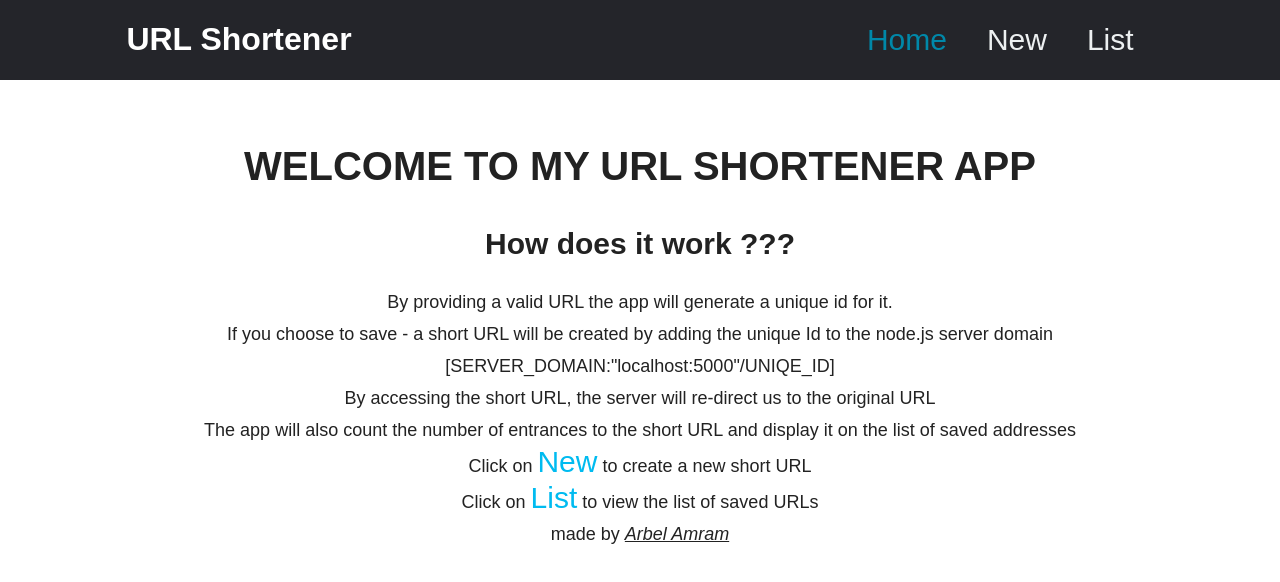
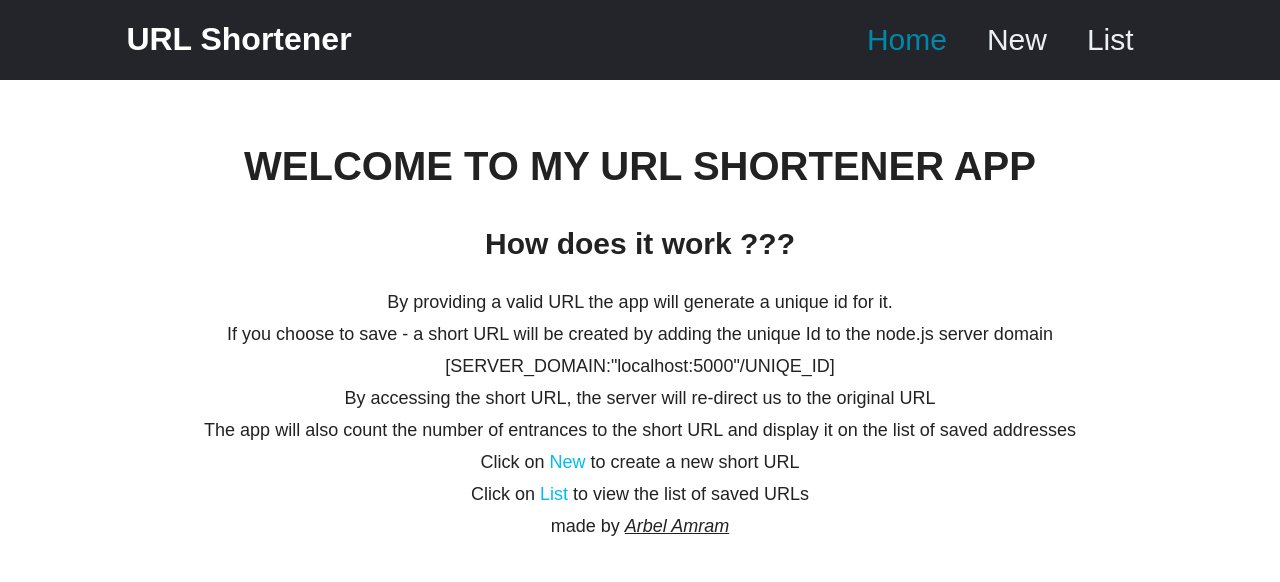
Before and after one commit to ArbelAmram/URL-Shortener, a React (Create React App) app in the folder client/: page / in a window 1280 px wide. Shown: the top 582 px of the page. Built offline with nearby package versions, Linux system fonts and the light colour scheme.

Commit message:
code cleanup

```diff
--- a/client/src/pages/Home.js
+++ b/client/src/pages/Home.js
@@ -5,13 +5,14 @@ const Home = () => {
     <div className='intro'>
         <h1>Welcome to my URL Shortener App</h1>
         <h2>How does it work ???</h2>
-        <p>By providing a valid URL the app will generate a unique id for it.<br />
+        <p>
+            By providing a valid URL the app will generate a unique id for it.<br />
             If you choose to save - a short URL will be created by adding the unique Id to the node.js server domain<br />
             [SERVER_DOMAIN:"localhost:5000"/UNIQE_ID]<br />
             By accessing the short URL, the server will re-direct us to the original URL<br />
             The app will also count the number of entrances to the short URL and display it on the list of saved addresses<br />
-            Click on <a href="/new" style={{ color: '#00bbf0'}}>New</a> to create a new short URL<br />
-            Click on <a href="/list" style={{ color: '#00bbf0'}}>List</a> to view the list of saved URLs<br />
+            Click on <span style={{ color: '#00bbf0'}}>New</span> to create a new short URL<br />
+            Click on <span style={{ color: '#00bbf0'}}>List</span> to view the list of saved URLs<br />
             made by <span style={{ fontStyle: 'oblique', textDecoration: 'underline'}}>Arbel Amram</span>
         </p>
     </div>
--- a/client/src/pages/List.js
+++ b/client/src/pages/List.js
@@ -10,13 +10,13 @@ const List = () => {
 
   useEffect(() => {
     axios.get(`${API}/read`).then((response) => {
-      setUrlList(response.data);
+      setUrlList(response.data)
     });
   }, [])
 
   useEffect(() => {
     axios.get(`${API}/read`).then((response) => {
-      setUrlList(response.data);
+      setUrlList(response.data)
     });
   }, [urlList])
 
@@ -79,7 +79,7 @@ const List = () => {
 
   return (
     <>
-      <h1>Url List</h1>
+      <h1>URL List</h1>
       <table>
         <thead>
           <tr>
@@ -95,7 +95,7 @@ const List = () => {
               return (<tr className="item" key={key}>
                         <td><time>{DateAnalysis(val.date)}</time></td>
                         <td><a href={val.originalUrl} className='url_link'>{val.originalUrl}</a></td>
-                        <td><a href={"http://localhost:5000/" + val.shortUrl} className='shortUrl'>{"http://localhost:5000/" + val.shortUrl}</a></td>
+                        <td><a href="#" className='shortUrl'>{"http://localhost:5000/" + val.shortUrl}</a></td>
                         <td><h3>{val.clicks}</h3></td>
                         <td><button onClick={() => deleteItem(val._id)}>Delete</button></td>
                     </tr>);
--- a/client/src/pages/New.js
+++ b/client/src/pages/New.js
@@ -36,7 +36,6 @@ const New = () => {
                 shortUrl: urlId
             });
         }
-
         setOriginalUrl("")
         setUrlId("")
         setMessage("")
```
Also changed, not shown: 1 other file (tests, documents, lock files or other folders).
